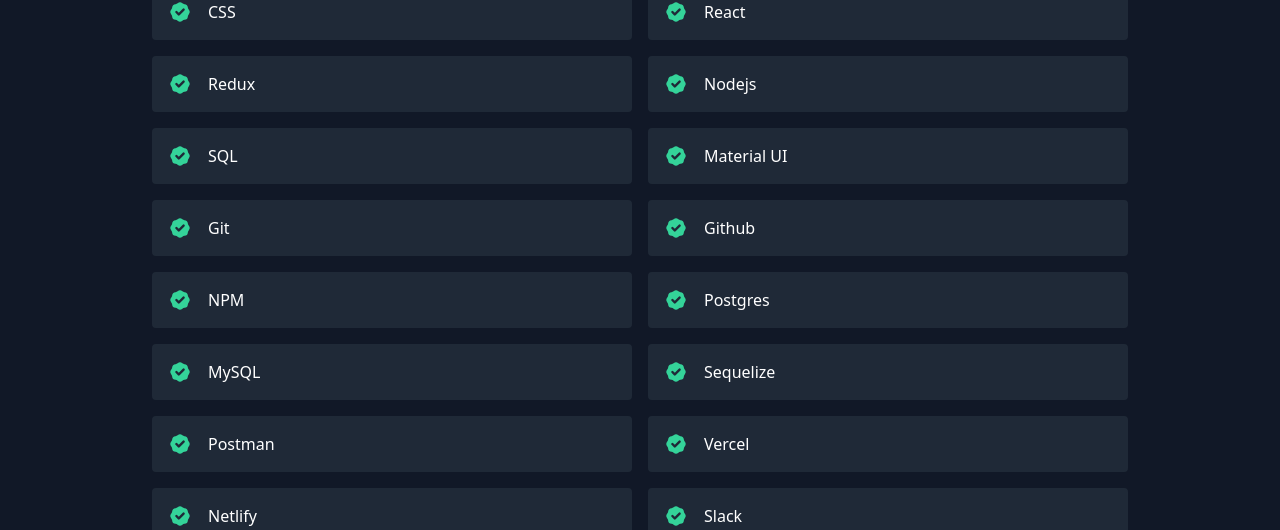
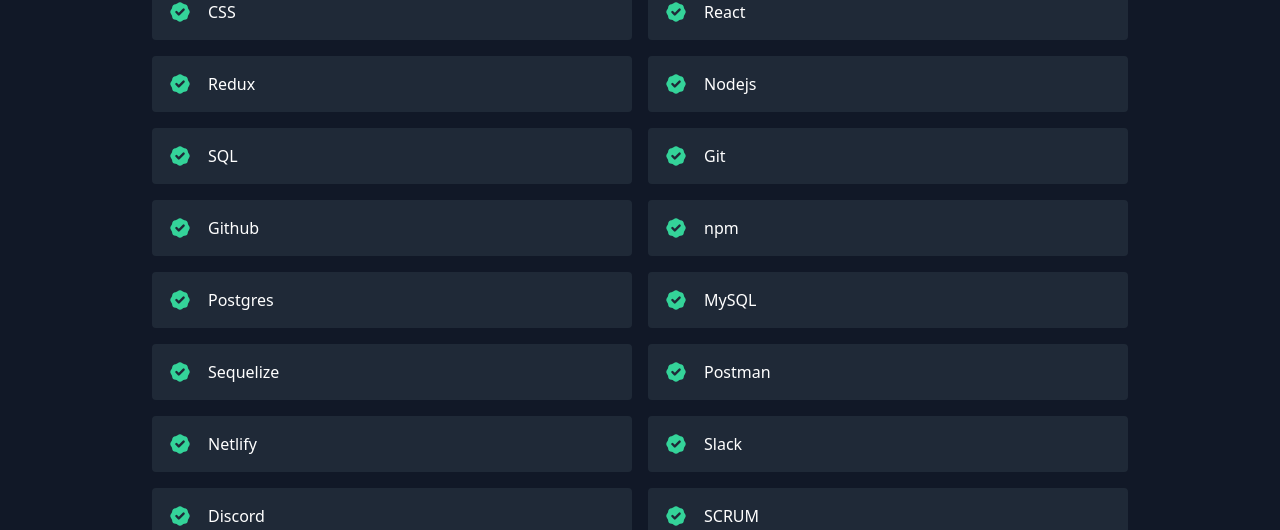
Before and after one commit to ElMatiVega/MV_Portafolio, a React (Create React App) app: page / in a window 1280 px wide. Shown: the part 2094-2624 px from the top of the page. Built offline with nearby package versions, Linux system fonts and the light colour scheme.

Commit message:
Modificaciones del CV

```diff
--- a/src/data.js
+++ b/src/data.js
@@ -58,7 +58,15 @@
   "Redux",
   "Nodejs",
   "SQL",
-  "Material UI",
-  "Git","Github","NPM","Postgres","MySQL","Sequelize","Postman","Vercel","Netlify","Slack", "Discord",
+  "Git",
+  "Github",
+  "npm",
+  "Postgres",
+  "MySQL",
+  "Sequelize",
+  "Postman",
+  "Netlify",
+  "Slack",
+   "Discord",
   "SCRUM"
 ];
```
Also changed, not shown: 2 other files (tests, documents, lock files or other folders).
